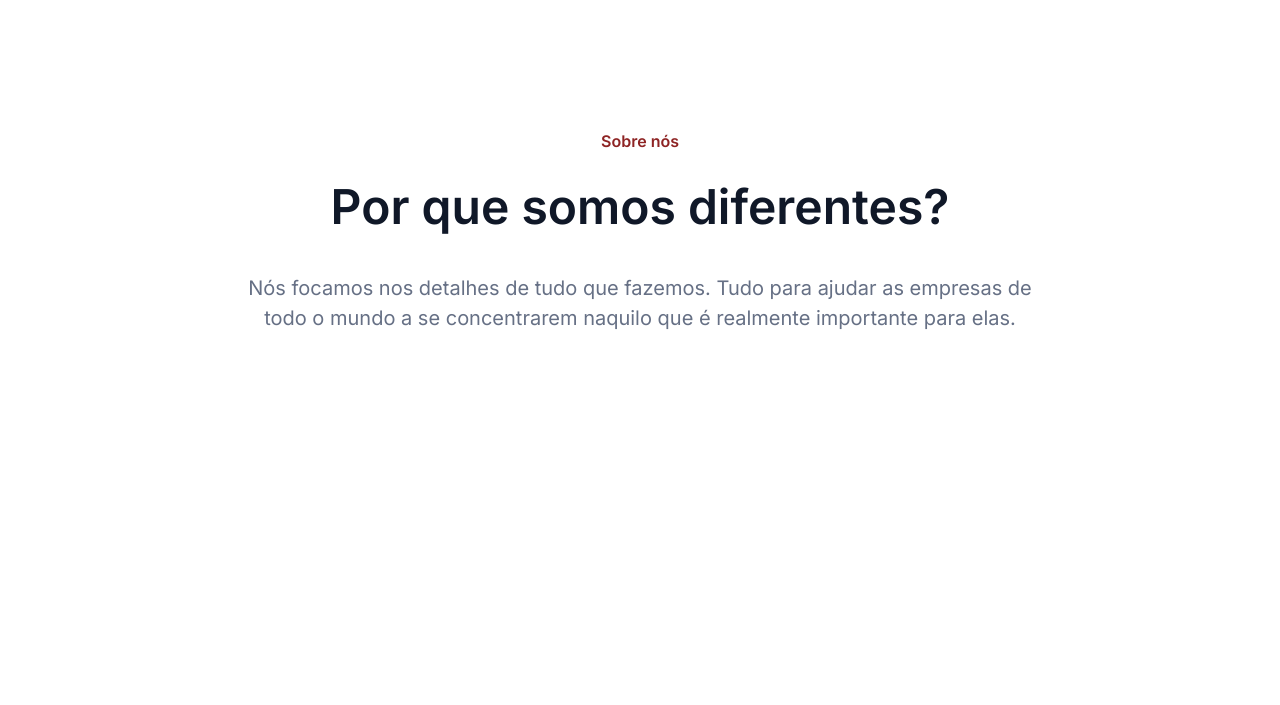
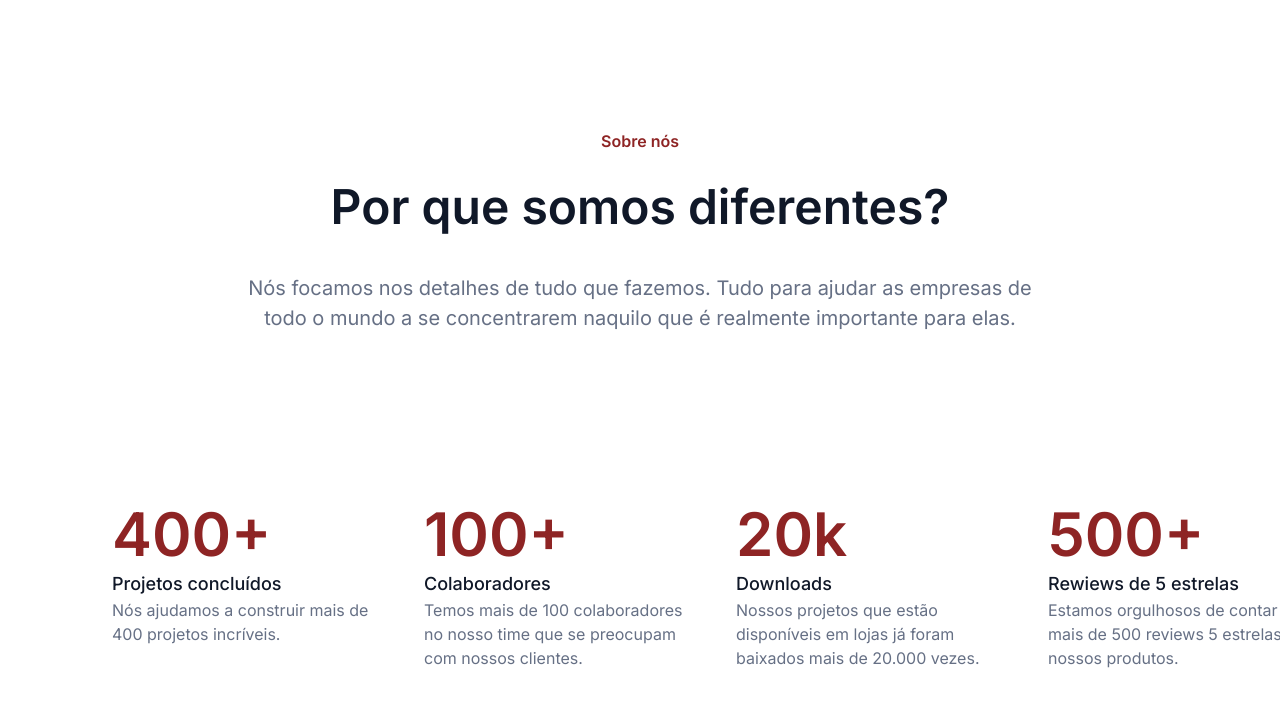
Before and after one commit to HigorCustodio/Projeto7dayscoding, a plain HTML site: page index.html in a window 1280 px wide. Shown: the part 103-808 px from the top of the page. Drawn offline with Linux system fonts and the light colour scheme.

Commit message:
Arquivos day-3

```diff
--- a/Projeto_7_days/style.css
+++ b/Projeto_7_days/style.css
@@ -98,3 +98,48 @@ p{
     color:rgba(102, 112, 133, 1);
     margin: 0 auto 107px;
 }
+.container-3{
+    width: 1440px;
+    height:288px;
+    display:flex;
+    flex-direction: row;
+    margin: auto;
+    align-items:center;
+    justify-content: center;
+
+}
+.container-3 .metricas+.metricas{
+    margin-left: 32px;
+
+
+}
+.metricas{
+    width: 280px;
+    height: 172px;
+    text-align: left;
+}
+h2{
+    font-family: 'Inter', sans-serif;
+    font-size: 60px;
+    font-weight: 600;
+    line-height: 72px;
+    color: rgba(142, 36, 36, 1);
+}
+h5{
+    font-family: 'Inter', sans-serif;
+    font-size: 18px;
+    font-weight: 500;
+    line-height: 28px;
+    color: rgba(16, 24, 40, 1);
+
+}
+.metricas-paragrafos{
+    width: 280px;
+    height: 72px;
+    font-family: 'Inter', sans-serif;
+    font-size: 16px;
+    font-weight: 400;
+    line-height: 24px;
+    color: rgba(102, 112, 133, 1);
+
+}
--- /dev/null
+++ b/desafios-por-dias/day-3.css
@@ -0,0 +1,45 @@
+.container-3{
+    width: 1440px;
+    height:288px;
+    display:flex;
+    flex-direction: row;
+    margin: auto;
+    align-items:center;
+    justify-content: center;
+
+}
+.container-3 .metricas+.metricas{
+    margin-left: 32px;
+
+
+}
+.metricas{
+    width: 280px;
+    height: 172px;
+    text-align: left;
+}
+h2{
+    font-family: 'Inter', sans-serif;
+    font-size: 60px;
+    font-weight: 600;
+    line-height: 72px;
+    color: rgba(142, 36, 36, 1);
+}
+h5{
+    font-family: 'Inter', sans-serif;
+    font-size: 18px;
+    font-weight: 500;
+    line-height: 28px;
+    color: rgba(16, 24, 40, 1);
+
+}
+.metricas-paragrafos{
+    width: 280px;
+    height: 72px;
+    font-family: 'Inter', sans-serif;
+    font-size: 16px;
+    font-weight: 400;
+    line-height: 24px;
+    color: rgba(102, 112, 133, 1);
+
+}
--- a/index.html
+++ b/index.html
@@ -49,5 +49,36 @@
             a se concentrarem naquilo que é realmente
             importante para elas.
         </p>
+
+    <section class="container-3">
+        <div class="metricas">
+
+            <h2>400+</h2>
+            <h5>Projetos concluídos</h5>
+            <p class="metricas-paragrafos">Nós ajudamos a construir mais de 400 projetos incríveis.</p>
+
+        </div>
+        <div class="metricas">
+
+            <h2>100+</h2>
+            <h5>Colaboradores</h5>
+            <p class="metricas-paragrafos">Temos mais de 100 colaboradores no nosso time que se preocupam com nossos clientes.</p>
+
+        </div>
+        <div class="metricas">
+
+            <h2>20k</h2>
+            <h5>Downloads</h5>
+            <p class="metricas-paragrafos">Nossos projetos que estão disponíveis em lojas já foram baixados mais de 20.000 vezes.</p>
+
+        </div>
+        <div class="metricas">
+
+            <h2>500+</h2>
+            <h5>Rewiews de 5 estrelas</h5>
+            <p class="metricas-paragrafos">Estamos orgulhosos de contar com mais de 500 reviews 5 estrelas em nossos produtos.</p>
+
+        </div>
+    </section>
 </body>
 </html>
```
Also changed, not shown: desafios-por-dias/day-3.html (added, +30 -0 lines).
